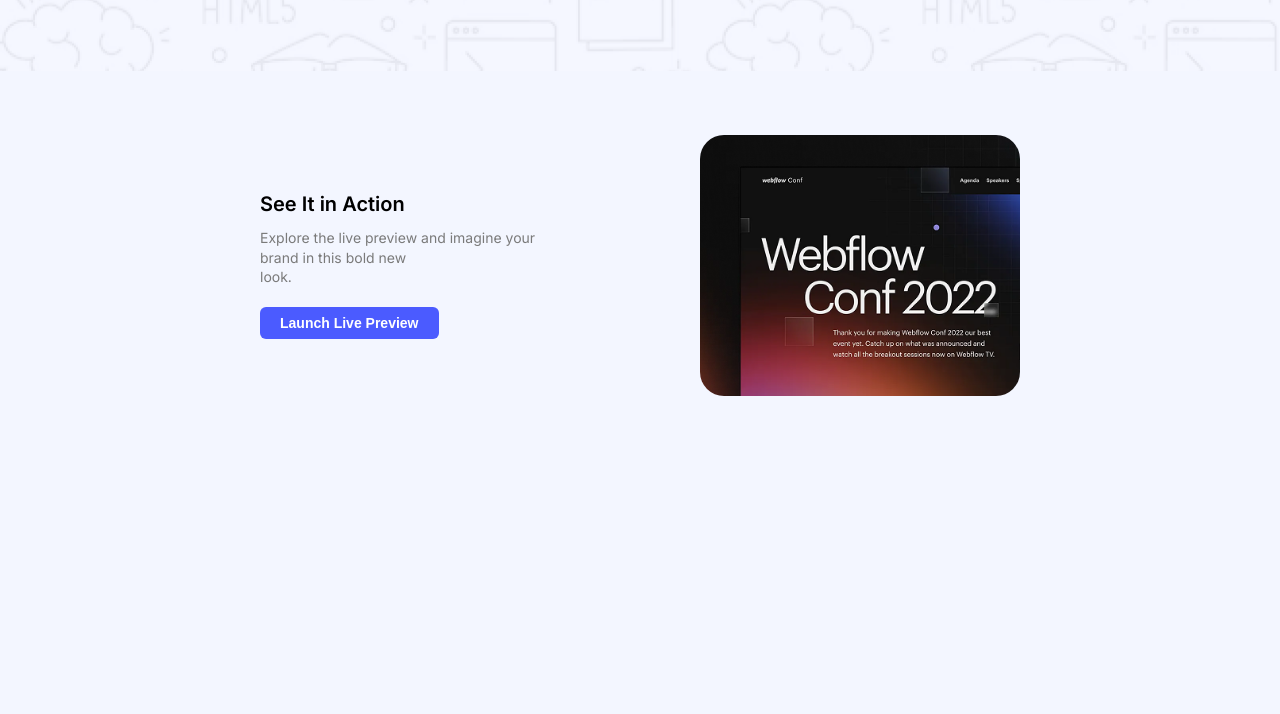
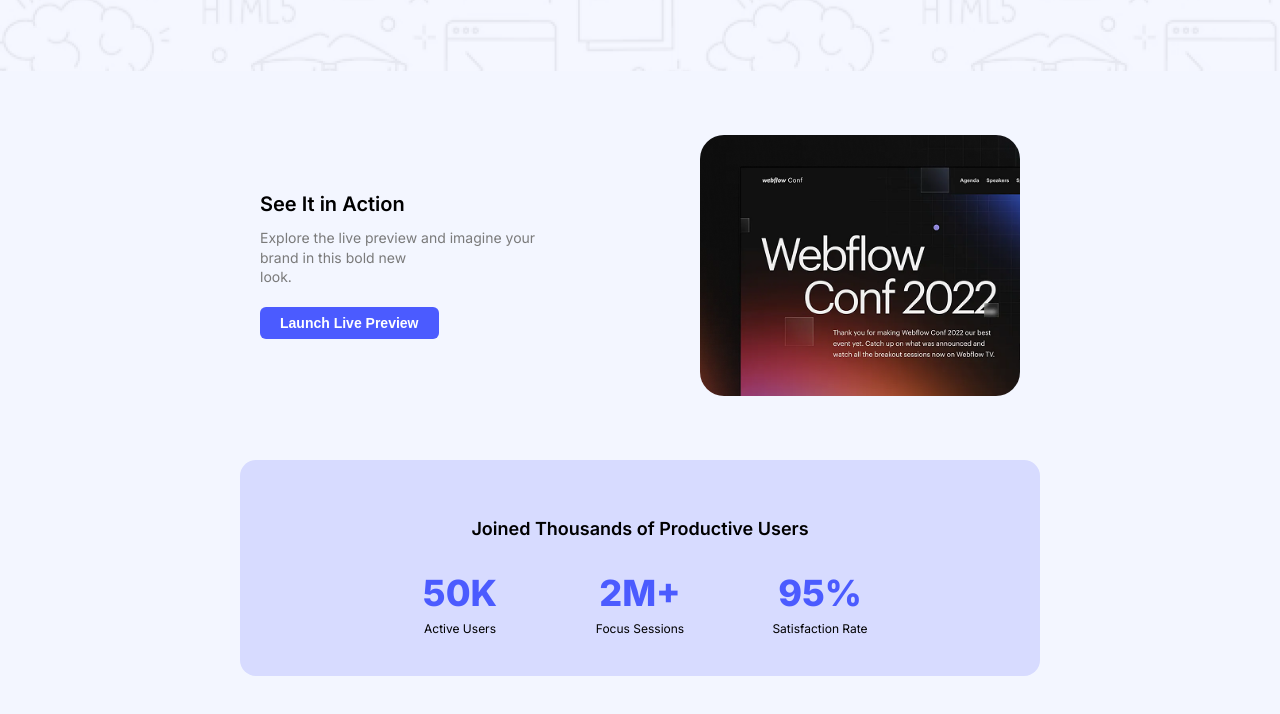
Before and after one commit to tonik007/first-assingment, a plain HTML site: page first.html in a window 1280 px wide. Shown: the part 300-1014 px from the top of the page. Before the commit the page ends 800 px from the top, so only its background shows below. Drawn offline with Linux system fonts and the light colour scheme.

Commit message:
stats-section commit

```diff
--- a/first.css
+++ b/first.css
@@ -141,3 +141,36 @@
         object-fit: cover;
         flex: 1 1 320px;
       }
+
+      /* Stats Section */
+      .stats-section {
+        max-width: 800px;
+        margin: 0 auto 80px auto;
+        background-color: #d7dbff;
+        border-radius: 16px;
+        padding: 40px 48px;
+        text-align: center;
+      }
+      .stats-section h3 {
+        font-weight: 600;
+        font-size: 18px;
+        margin-bottom: 32px;
+      }
+      .stats {
+        display: flex;
+        justify-content: center;
+        gap: 80px;
+        flex-wrap: wrap;
+      }
+      .stat-item {
+        color: #4b5bff;
+        font-weight: 800;
+        font-size: 36px;
+        min-width: 100px;
+      }
+      .stat-item .label {
+        font-weight: 400;
+        font-size: 12px;
+        color: #000;
+        margin-top: 6px;
+      }
--- a/first.html
+++ b/first.html
@@ -27,5 +27,23 @@
       </div>
       <img src="assests/wc-mini.png" alt="Webflow Conf 2022 dark-themed conference promotional image with gradient and rounded corners" />
     </section>
+
+    <section class="stats-section">
+      <h3>Joined Thousands of Productive Users</h3>
+      <div class="stats">
+        <div class="stat-item">
+          50K
+          <div class="label">Active Users</div>
+        </div>
+        <div class="stat-item">
+          2M+
+          <div class="label">Focus Sessions</div>
+        </div>
+        <div class="stat-item">
+          95%
+          <div class="label">Satisfaction Rate</div>
+        </div>
+      </div>
+    </section>
 </body>
 </html>
```
